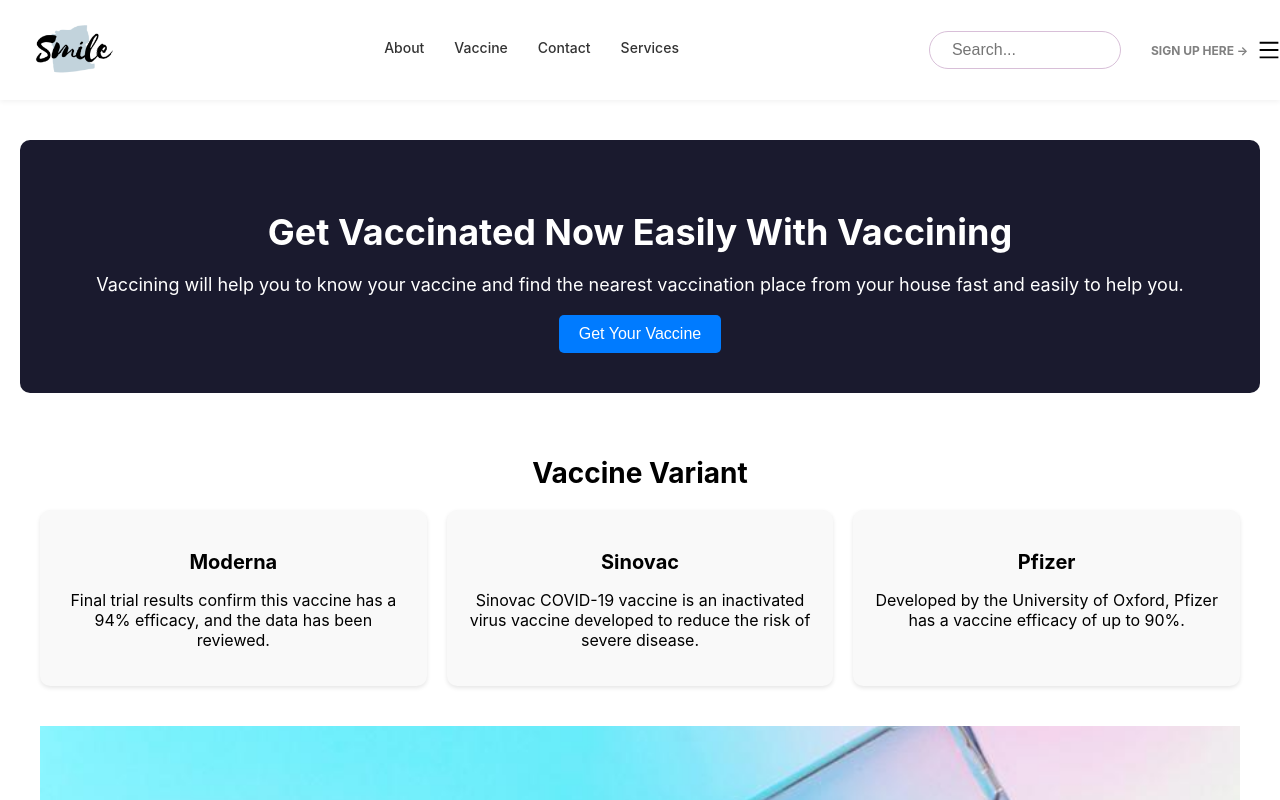
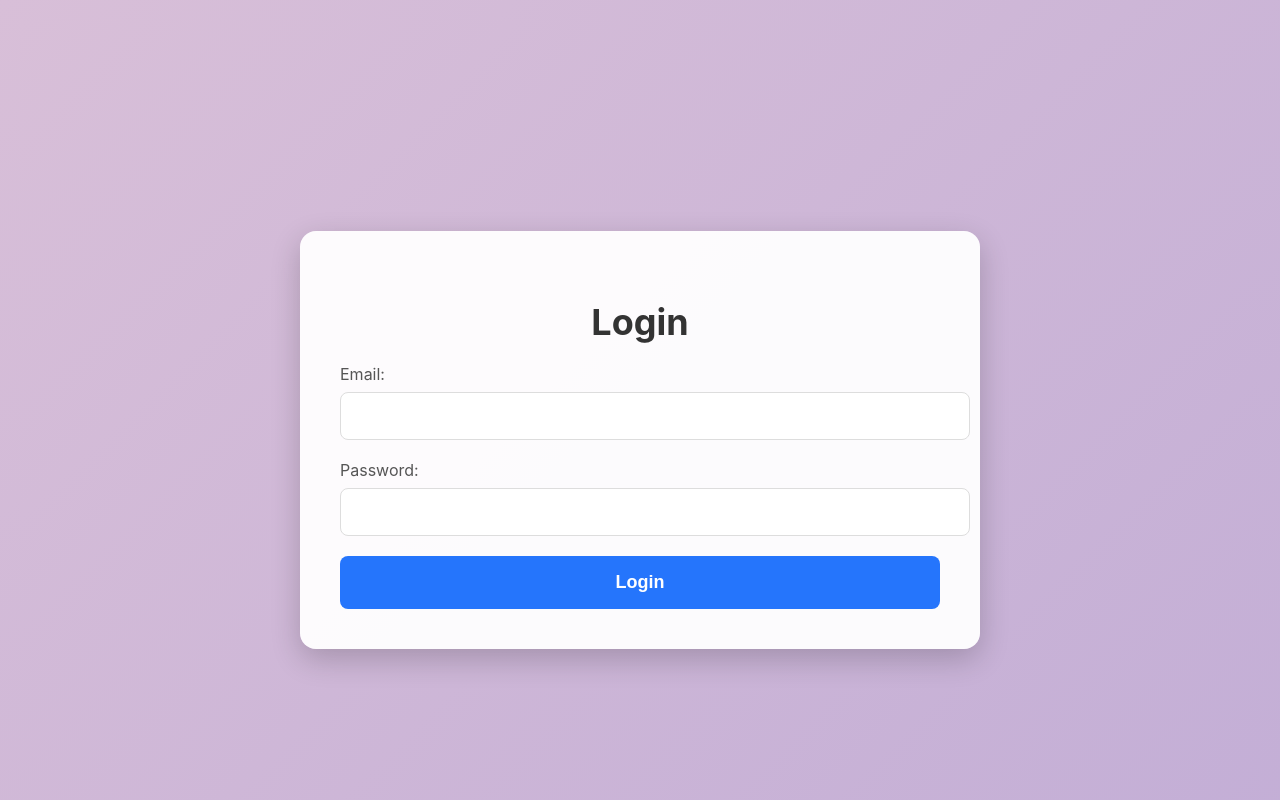
Before and after one commit to SWD-Vacine-project/frontend, a React (Create React App) app: page /Login in a window 1280 px wide. Shown: the top 800 px of the page. Built offline with nearby package versions, Linux system fonts and the light colour scheme.

Commit message:
Login Page

```diff
--- a/package.json
+++ b/package.json
@@ -11,6 +11,7 @@
     "react": "^18.3.1",
     "react-dom": "^18.3.1",
     "react-icons": "^5.4.0",
+    "react-router-dom": "^7.1.5",
     "react-scripts": "5.0.1",
     "web-vitals": "^2.1.4"
   },
--- a/src/App.tsx
+++ b/src/App.tsx
@@ -1,16 +1,35 @@
 import React from "react";
+import { BrowserRouter as Router, Routes, Route, useLocation } from "react-router-dom";
 import Header from "./views/Header";
 import Body from "./views/Body";
 import Footer from "./views/Footer";
+import Login from "./pages/loginPage";
+
 
 const App: React.FC = () => {
   return (
+    <Router>
+      <MainLayout />
+    </Router>
+  );
+};
+
+const MainLayout: React.FC = () => {
+  const location = useLocation();
+  const isLoginPage = location.pathname === "/Login";
+
+  return (
     <div style={styles.appContainer}>
-      <Header />
-      <main style={styles.mainContent}>
-        <Body />
+      {!isLoginPage && <Header />}
+      <main style={isLoginPage ? styles.fullPage : styles.mainContent}>
+        <Routes>
+          <Route path="/" element={<Body />} />
+          <Route path="/Login" element={<Login />} />
+
+        </Routes>
+
       </main>
-      <Footer />
+      {!isLoginPage && <Footer />}
     </div>
   );
 };
@@ -23,7 +42,16 @@ const styles = {
   } as React.CSSProperties,
   mainContent: {
     flex: 1,
-    paddingTop: "60px", // Prevents body from overlapping with fixed header
+    paddingTop: "60px",
+    padding: "20px",
+  } as React.CSSProperties,
+  fullPage: {
+    flex: 1,
+    display: "flex",
+    justifyContent: "center",
+    alignItems: "center",
+    background: "linear-gradient(135deg, #D8BFD8, #C3AED6)", // Soft gradient background
+    minHeight: "100vh",
     padding: "20px",
   } as React.CSSProperties,
 };
--- a/src/components/navbar/Menu.tsx
+++ b/src/components/navbar/Menu.tsx
@@ -22,10 +22,10 @@ const Menu: React.FC = () => {
           transform: isDropdownVisible ? "translateY(0px)" : "translateY(10px)",
         }}
       >
-        <a href="/login" style={styles.dropdownItem}>
+        <a href="/Login" style={styles.dropdownItem}>
           Login
         </a>
-        <a href="/Create" style={styles.dropdownItem}>
+        <a href="/Signup" style={styles.dropdownItem}>
           Sign Up
         </a>
       </div>
--- /dev/null
+++ b/src/pages/loginPage.tsx
@@ -0,0 +1,117 @@
+import React from "react";
+import { useNavigate } from "react-router-dom";
+import { motion } from "framer-motion";
+
+const Login: React.FC = () => {
+  const navigate = useNavigate();
+
+  const handleLogin = (e: React.FormEvent) => {
+    e.preventDefault();
+    navigate("/dashboard");
+  };
+
+  return (
+    <div style={styles.loginPage}>
+      <motion.form
+        style={styles.loginForm}
+        onSubmit={handleLogin}
+        initial={{ opacity: 0, scale: 0.8 }}
+        animate={{ opacity: 1, scale: 1 }}
+        transition={{ duration: 0.8, ease: "easeInOut" }}
+      >
+        <h2 style={styles.title}>Login</h2>
+        <div style={styles.inputGroup}>
+          <label style={styles.label}>Email:</label>
+          <motion.input
+            type="email"
+            required
+            style={styles.input}
+            whileFocus={{ scale: 1.05 }}
+            transition={{ duration: 0.3 }}
+          />
+        </div>
+        <div style={styles.inputGroup}>
+          <label style={styles.label}>Password:</label>
+          <motion.input
+            type="password"
+            required
+            style={styles.input}
+            whileFocus={{ scale: 1.05 }}
+            transition={{ duration: 0.3 }}
+          />
+        </div>
+        <motion.button
+          type="submit"
+          style={styles.button}
+          whileHover={{ scale: 1.1 }}
+          whileTap={{ scale: 0.95 }}
+        >
+          Login
+        </motion.button>
+      </motion.form>
+    </div>
+  );
+};
+const styles = {
+    loginPage: {
+      height: "100vh", // Fullscreen height
+      width: "100vw",  // Fullscreen width
+      display: "flex",
+      justifyContent: "center",
+      alignItems: "center",
+      background: "linear-gradient(135deg, #D8BFD8, #C3AED6)", // Better gradient
+      padding: "20px",
+    } as React.CSSProperties,
+
+    loginForm: {
+      backgroundColor: "rgba(255, 255, 255, 0.95)", // Slightly more solid white
+      padding: "40px",
+      borderRadius: "16px",
+      boxShadow: "0 10px 30px rgba(0, 0, 0, 0.2)",
+      width: "100%",
+      maxWidth: "600px", // Increased max-width for a larger form
+      textAlign: "center",
+    } as React.CSSProperties,
+
+    title: {
+      marginBottom: "20px",
+      fontSize: "36px", // Larger title
+      color: "#333",
+    } as React.CSSProperties,
+
+    inputGroup: {
+      marginBottom: "20px",
+      textAlign: "left",
+    } as React.CSSProperties,
+
+    label: {
+      display: "block",
+      marginBottom: "8px",
+      fontSize: "16px",
+      color: "#555",
+    } as React.CSSProperties,
+
+    input: {
+      width: "100%",
+      padding: "14px",
+      borderRadius: "8px",
+      border: "1px solid #ddd",
+      fontSize: "16px",
+    } as React.CSSProperties,
+
+    button: {
+      width: "100%",
+      padding: "16px",
+      backgroundColor: "#2575fc",
+      color: "#fff",
+      border: "none",
+      borderRadius: "8px",
+      cursor: "pointer",
+      fontSize: "18px",
+      fontWeight: "bold",
+      transition: "background 0.3s ease",
+    } as React.CSSProperties,
+  };
+
+
+export default Login;
```
Also changed, not shown: 1 other file (tests, documents, lock files or other folders).
